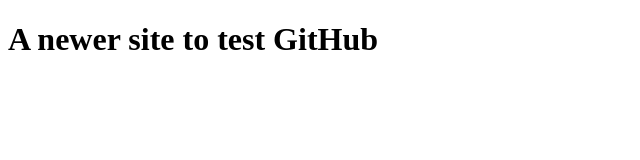
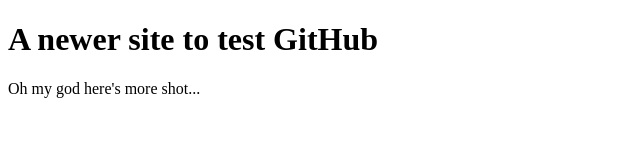
Before and after one commit to xarkos/webmatrixtest, a plain HTML site: page index.html in a window 1280 px wide. Shown: the whole page, without its empty margins (0-640 px from the left). Drawn offline with Linux system fonts and the light colour scheme.

Commit message:
The third update

```diff
--- a/index.html
+++ b/index.html
@@ -7,5 +7,6 @@
     </head>
     <body>
         <h1>A newer site to test GitHub</h1>
+        <p>Oh my god here's more shot...</p>
     </body>
 </html>
```
